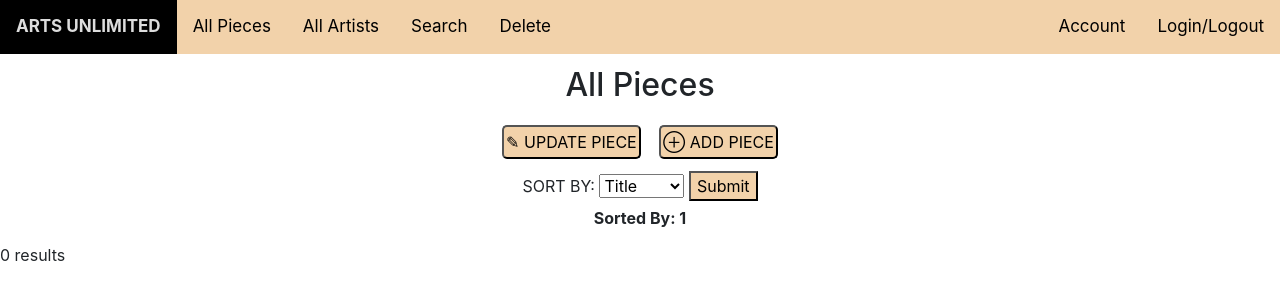
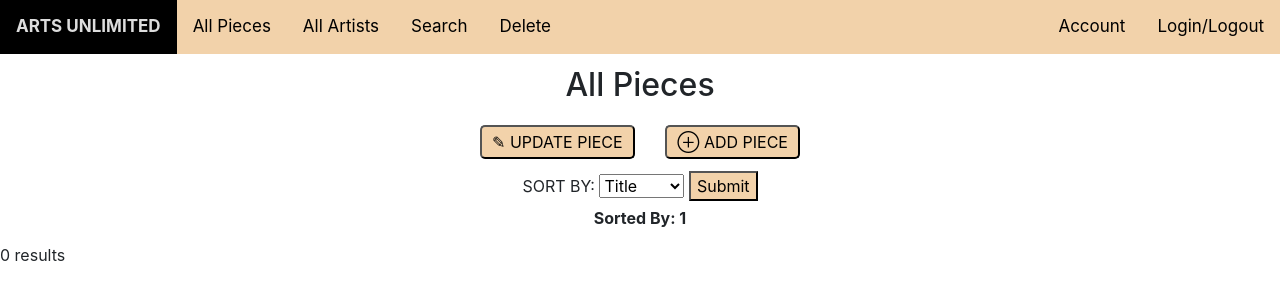
Before and after one commit to wt2cv/art-gallery, a PHP site: page /sortPieces.php?pieces=1 in a window 1280 px wide. Shown: the top 300 px of the page. Run offline with PHP 8.4, Linux system fonts and the light colour scheme; data that the repository does not hold is empty.

Commit message:
changed padding for buttons

```diff
--- a/allArtists.php
+++ b/allArtists.php
@@ -25,9 +25,9 @@ $result = $conn->query($sqlquery);
 
 <div style="text-align:center; padding-top:1%">
 <div style="padding-bottom:1%">
-<span style="padding-right:1%">
-<button onclick="location.href='updateFormArtist.php';" style="background-color: #f2d2aa; border-radius: 5px; padding: .2%" > ✎ UPDATE ARTIST </button></span>
-<button onclick="location.href='addArtist.php';" style="background-color: #f2d2aa; border-radius: 5px; padding: .2%" > ⊕ ADD ARTIST </button>
+<span style="padding-right:2%">
+<button onclick="location.href='updateFormArtist.php';" style="background-color: #f2d2aa; border-radius: 5px; padding: .2%; padding-left:.8%;padding-right:.8%" > ✎ UPDATE ARTIST </button></span>
+<button onclick="location.href='addArtist.php';" style="background-color: #f2d2aa; border-radius: 5px; padding: .2%; padding-left:.8%;padding-right:.8%" > ⊕ ADD ARTIST </button>
 </div>
 <div style="text-align:center; padding-top:1%">
 <form action="/sortArtists.php" method="post">
--- a/homepage.php
+++ b/homepage.php
@@ -25,9 +25,9 @@ $result = $conn->query($sqlquery);
 <h2 style="text-align: center; padding-top: 1%"> All Pieces</h2>
 <div style="text-align:center; padding-top:1%">
 <div style="padding-bottom:1%">
-<span style="padding-right:1%">
-<button onclick="location.href='updateFormPiece.php';" style="background-color: #f2d2aa; border-radius: 5px; padding: .2%" > ✎ UPDATE PIECE </button></span>
-<button onclick="location.href='addPiece.php';" style="background-color: #f2d2aa; border-radius: 5px; padding: .2%" > ⊕ ADD PIECE </button>
+<span style="padding-right:2%">
+<button onclick="location.href='updateFormPiece.php';" style="background-color: #f2d2aa; border-radius: 5px; padding: .2%; padding-left:.8%;padding-right:.8%" > ✎ UPDATE PIECE </button></span>
+<button onclick="location.href='addPiece.php';" style="background-color: #f2d2aa; border-radius: 5px; padding: .2%; padding-left:.8%;padding-right:.8%" > ⊕ ADD PIECE </button>
 </div>
 <form action="/sortPieces.php" method="post">
   <label for="pieces">SORT BY:</label>
--- a/sortArtists.php
+++ b/sortArtists.php
@@ -20,9 +20,9 @@ $result = $conn->query($sqlquery);
 <h2 style="text-align: center; padding-top: 1%"> All Artists</h2>
 <div style="text-align:center; padding-top:1%">
 <div style="padding-bottom:1%">
-<span style="padding-right:1%">
-<button onclick="location.href='updateFormArtist.php';" style="background-color: #f2d2aa; border-radius: 5px; padding: .2%" > ✎ UPDATE ARTIST </button></span>
-<button onclick="location.href='addArtist.php';" style="background-color: #f2d2aa; border-radius: 5px; padding: .2%" > ⊕ ADD ARTIST </button>
+<span style="padding-right:2%">
+<button onclick="location.href='updateFormArtist.php';" style="background-color: #f2d2aa; border-radius: 5px; padding: .2%; padding-left:.8%;padding-right:.8%" > ✎ UPDATE ARTIST </button></span>
+<button onclick="location.href='addArtist.php';" style="background-color: #f2d2aa; border-radius: 5px; padding: .2%; padding-left:.8%;padding-right:.8%" > ⊕ ADD ARTIST </button>
 </div>
 <form action="/sortArtists.php" method="post">
   <label for="artist">SORT BY:</label>
--- a/sortPieces.php
+++ b/sortPieces.php
@@ -19,9 +19,9 @@ $result = $conn->query($sqlquery);
 <h2 style="text-align: center; padding-top: 1%"> All Pieces</h2>
 <div style="text-align:center; padding-top:1%">
 <div style="padding-bottom:1%">
-<span style="padding-right:1%">
-<button onclick="location.href='updateFormPiece.php';" style="background-color: #f2d2aa; border-radius: 5px; padding: .2%" > ✎ UPDATE PIECE </button></span>
-<button onclick="location.href='addPiece.php';" style="background-color: #f2d2aa; border-radius: 5px; padding: .2%" > ⊕ ADD PIECE </button>
+<span style="padding-right:2%">
+<button onclick="location.href='updateFormPiece.php';" style="background-color: #f2d2aa; border-radius: 5px; padding: .2%; padding-left:.8%;padding-right:.8%" > ✎ UPDATE PIECE </button></span>
+<button onclick="location.href='addPiece.php';" style="background-color: #f2d2aa; border-radius: 5px; padding: .2%; padding-left:.8%;padding-right:.8%" > ⊕ ADD PIECE </button>
 </div>
 <form action="/sortPieces.php" method="post">
   <label for="pieces">SORT BY:</label>
```
